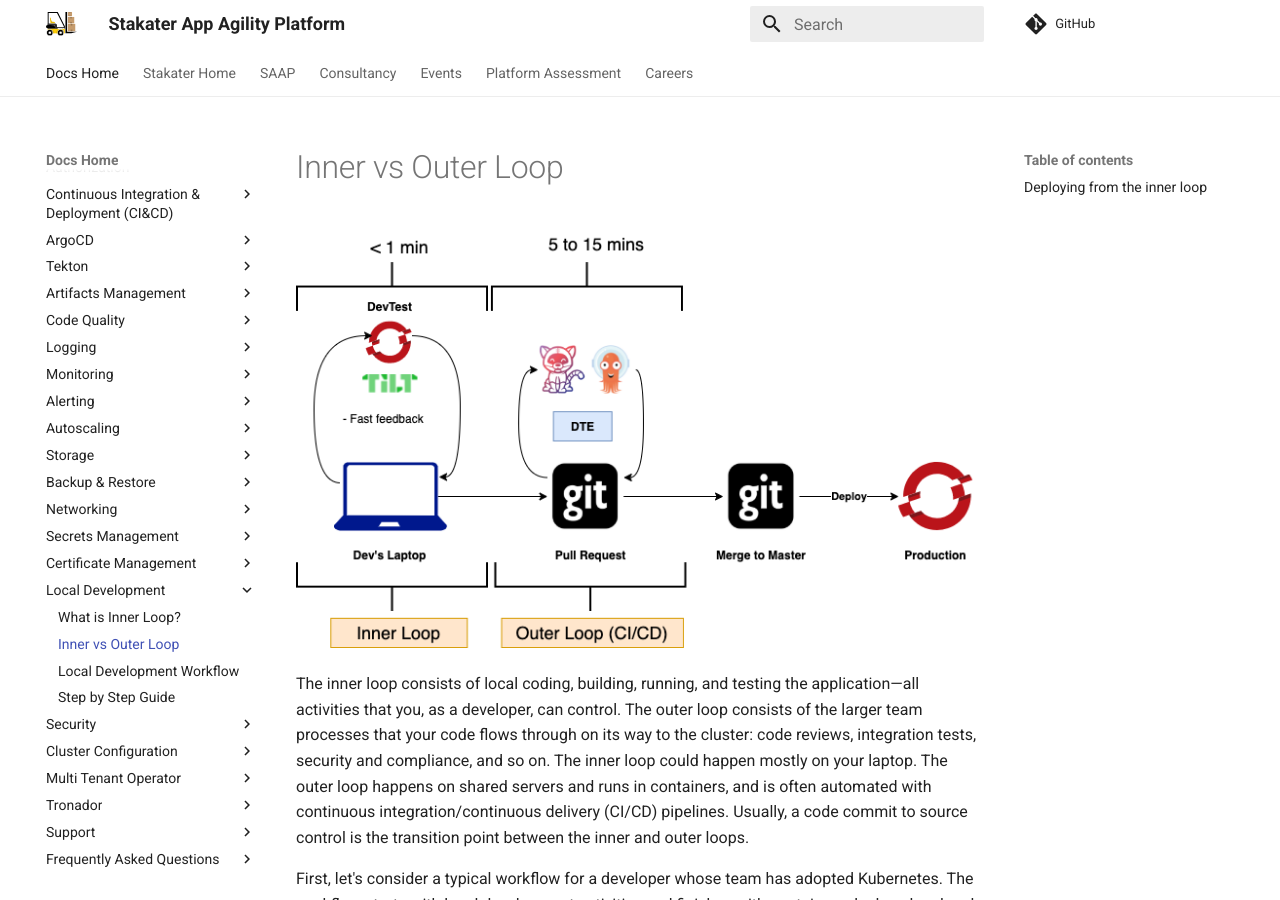
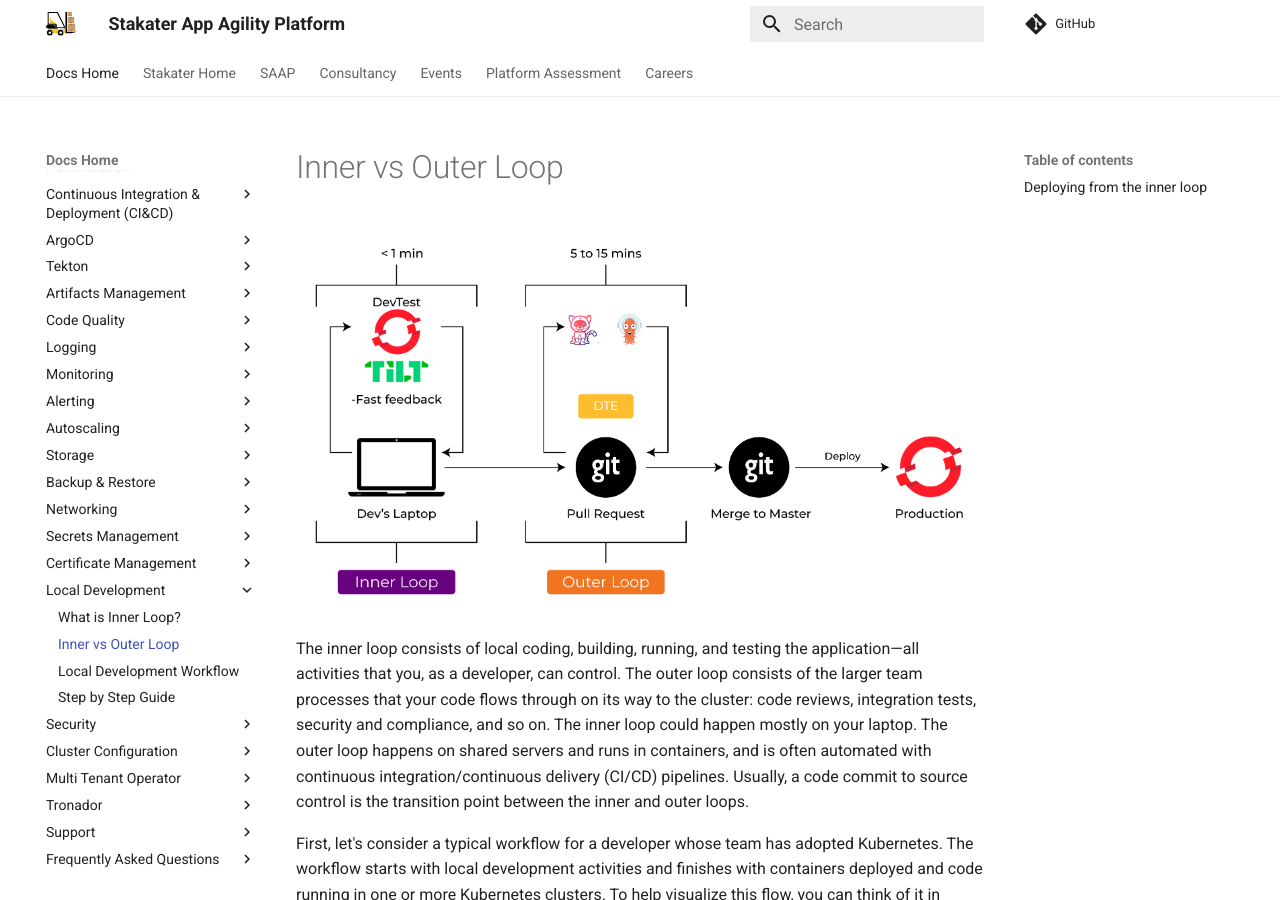
Before and after one commit to stakater/stakater-docs, an MkDocs documentation site: the page built from docs/content/sre/local-development/inner-vs-outer-loop.md, in a window 1280 px wide and 900 px high. Built offline with MkDocs 1.6.1 and Material for MkDocs 9.7.7, drawn with Linux system fonts in a browser that asks for light colours; comment, search, counter and statistics services are not loaded.

Commit message:
update images

```diff
--- a/docs/content/sre/local-development/inner-vs-outer-loop.md
+++ b/docs/content/sre/local-development/inner-vs-outer-loop.md
@@ -1,12 +1,12 @@
 # Inner vs Outer Loop
 
-![Inner vs Outer Loop](./images/local-development-2.png)
+![Inner vs Outer Loop](./images/local-development-5.png)
 
 The inner loop consists of local coding, building, running, and testing the application—all activities that you, as a developer, can control. The outer loop consists of the larger team processes that your code flows through on its way to the cluster: code reviews, integration tests, security and compliance, and so on. The inner loop could happen mostly on your laptop. The outer loop happens on shared servers and runs in containers, and is often automated with continuous integration/continuous delivery (CI/CD) pipelines. Usually, a code commit to source control is the transition point between the inner and outer loops.
 
 First, let's consider a typical workflow for a developer whose team has adopted Kubernetes. The workflow starts with local development activities and finishes with containers deployed and code running in one or more Kubernetes clusters. To help visualize this flow, you can think of it in terms of an inner loop and an outer loop. Following figure illustrates the interplay of these loops in a Kubernetes development process.
 
-![A flow diagram of the inner and outer loops in a Kubernetes development process](./images/inner-vs-outer-v2.png)
+![A flow diagram of the inner and outer loops in a Kubernetes development process](./images/inner-vs-outer-v3.png)
 
 Notice that, while you code, you are constantly iterating through various development activities: You code, build, deploy locally, and debug—and you keep going until you achieve a degree of feature completeness. At some point, you will be ready to transition from inner to outer, right? Not so quick.
 
```
Also changed, not shown: docs/content/sre/local-development/images/inner-vs-outer-v3.png (added), docs/content/sre/local-development/images/local-development-5.png (added).
